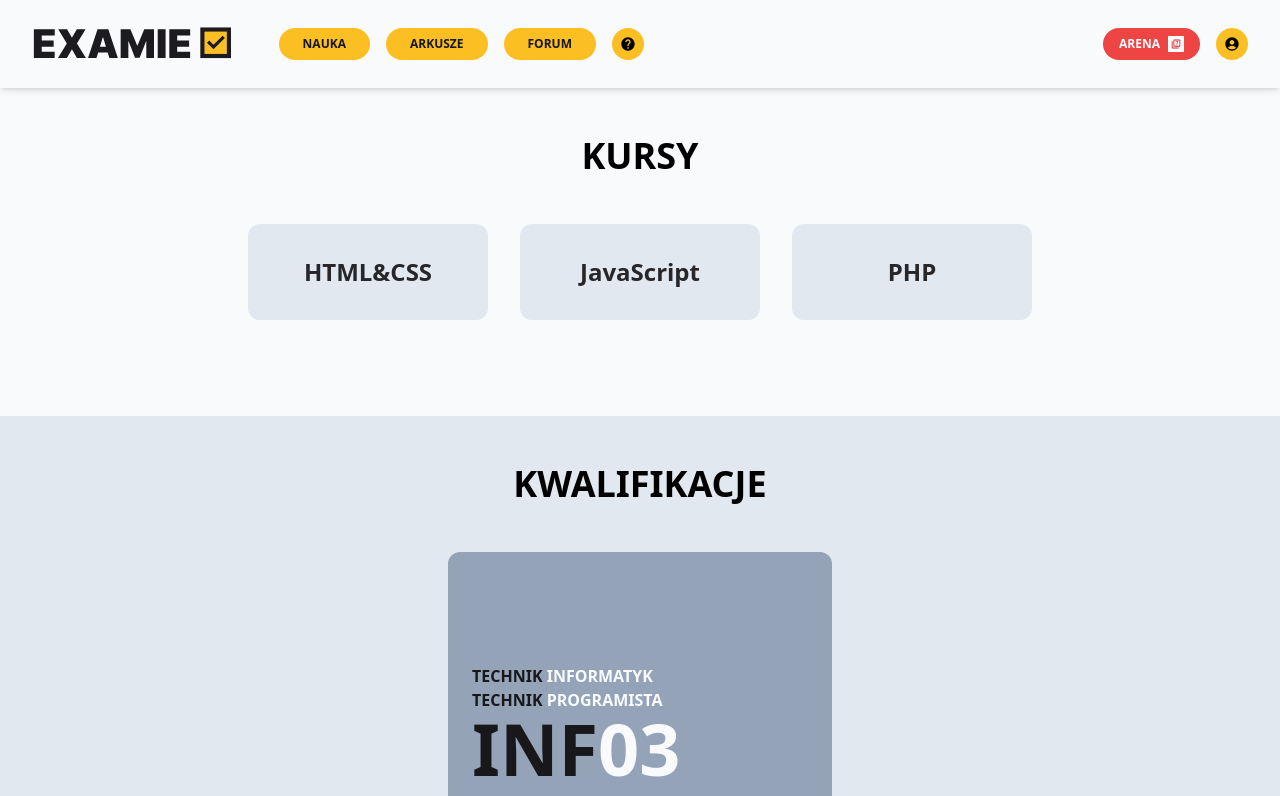
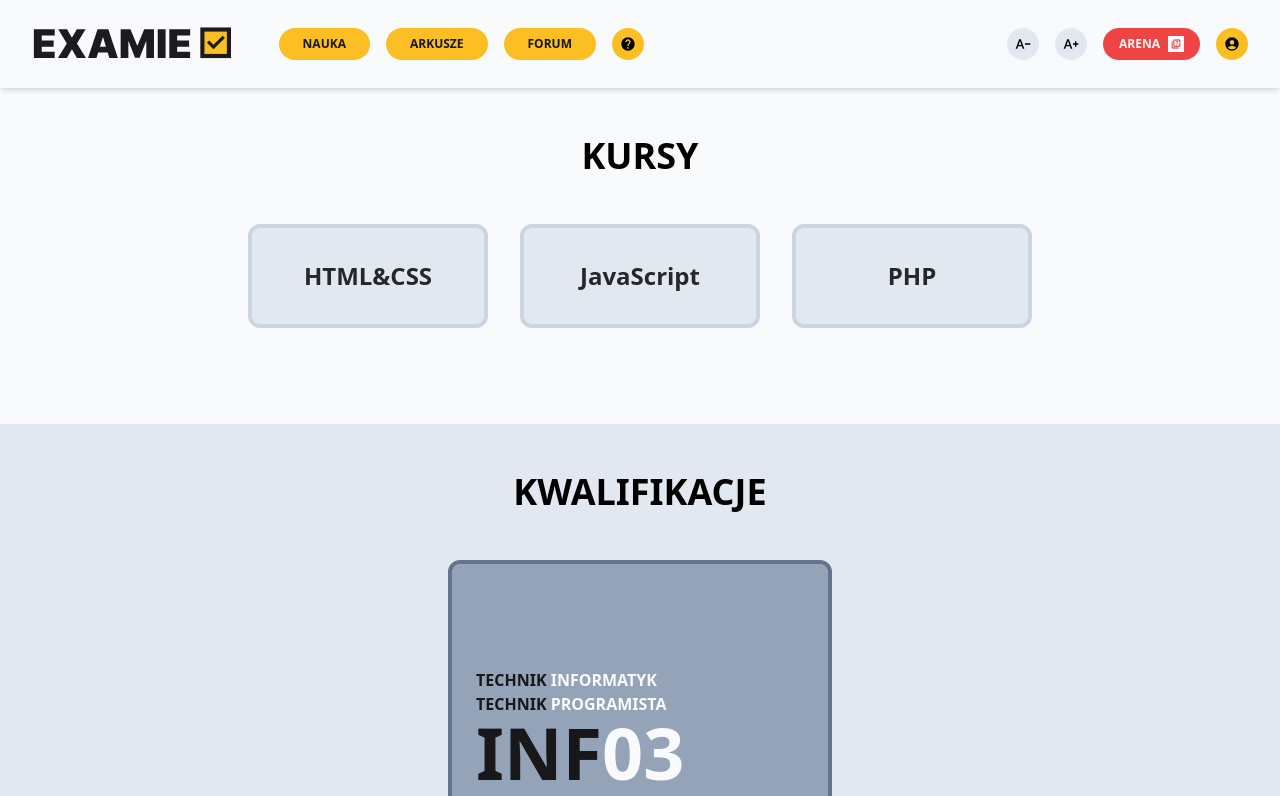
Before and after one commit to Kolumna/Examie, a React (Vite) app: page /learning in a window 1280 px wide. Shown: the top 796 px of the page. Built offline with nearby package versions, Linux system fonts and the light colour scheme.

Commit message:
visual fixes

```diff
--- a/src/components/Kafel.jsx
+++ b/src/components/Kafel.jsx
@@ -4,7 +4,7 @@ import { Link } from "react-router-dom";
 export default function Kafel(props) {
   const className = props.className
     ? props.className
-    : "bg-slate-400 p-6 h-64 w-96 rounded-xl flex flex-col justify-end";
+    : "bg-slate-400 p-6 h-64 w-96 rounded-xl flex flex-col justify-end border-slate-500";
 
   return (
     <>
@@ -12,7 +12,7 @@ export default function Kafel(props) {
         <div
           className={`p-6 ${
             !props.active ? "justify-between" : "justify-end"
-          } h-64 w-96 hover:bg-amber-400 items-start transition-all duration-200 rounded-xl flex flex-col ${className}`}
+          } h-64 w-96 hover:bg-amber-400 border-4 hover:border-amber-400 items-start transition-all duration-200 rounded-xl flex flex-col ${className}`}
         >
           {!props.active && (
             <span className="font-black flex items-center gap-2 text-slate-50 bg-orange-500 p-1 px-2 rounded-lg">
--- a/src/components/elements/course/fields/CodeField.jsx
+++ b/src/components/elements/course/fields/CodeField.jsx
@@ -21,7 +21,7 @@ const CodeField = (props) => {
           borderRadius: 10,
           fontSize: 24,
           padding: 20,
-          border: "2px solid #e2e8f0",
+          border: "4px solid #e2e8f0",
         }}
       >
         {props.value}
--- a/src/components/elements/course/fields/ImportantField.jsx
+++ b/src/components/elements/course/fields/ImportantField.jsx
@@ -3,7 +3,7 @@ import { MdInfo } from "react-icons/md";
 const ImportantField = (props) => {
   return (
     <p
-      className="text-2xl flex gap-5 items-center p-5 py-8 bg-slate-200 rounded-xl font-bold"
+      className="text-2xl flex gap-5 border-4 border-slate-300 items-center p-5 bg-slate-200 rounded-xl font-bold"
     >
       <span className="text-3xl">
         <MdInfo />
--- a/src/components/elements/home/Section.jsx
+++ b/src/components/elements/home/Section.jsx
@@ -19,13 +19,13 @@ export default function Section(props) {
                 kwalifikacje={[...kafel.kwalifikacje.name]}
                 inf={props.inf}
                 technik={props.technik}
-                className={kafel.color}
+                className={`${kafel.color} ${kafel.border}`}
                 active={kafel.active}
               />
             ))}
           {props.content && (
             <div className="text-4xl font-black flex justify-center w-full text-slate-500 p-12 pt-20">
-              <h1 className="bg-slate-50 p-4 rounded-2xl">{props.content}</h1>
+              <h1 className="bg-slate-400 p-4 px-8 text-slate-50 rounded-2xl">{props.content}</h1>
             </div>
           )}
         </div>
--- a/src/components/layouts/Header.jsx
+++ b/src/components/layouts/Header.jsx
@@ -1,6 +1,6 @@
 import { Link } from "react-router-dom";
 import examieLogo from "../../assets/svgs/logo2.svg";
-import { MdAccountCircle, MdHelp } from "react-icons/md";
+import { MdAccountCircle, MdHelp, MdTextDecrease, MdTextIncrease } from "react-icons/md";
 import arenaLogo from "../../assets/svgs/arenaLogo.svg";
 
 export default function Header() {
@@ -41,6 +41,8 @@ export default function Header() {
           </div>
         </div>
         <div className="items-center gap-4 hidden md:flex">
+          <button className="font-black bg-slate-200 w-8 h-8 rounded-full flex justify-center items-center"><MdTextDecrease/></button>
+          <button className="font-black bg-slate-200 w-8 h-8 rounded-full flex justify-center items-center"><MdTextIncrease/></button>
           <Link title="Examie arena" to="https://examie-arena.vercel.app/" target="_blank">
             <button className="bg-red-500 hover:bg-red-400 flex gap-2 transition-all duration-300 p-2 px-4 text-xs rounded-full text-slate-50 font-extrabold">
               ARENA
--- a/src/helpers/api.js
+++ b/src/helpers/api.js
@@ -3,24 +3,28 @@ export const egzaminyZawodowe = [
     nrKwalifikacji: "02",
     kwalifikacje: { name: ["INFORMATYK"] },
     color: "bg-zinc-400",
+    border: "border-zinc-500",
     active: false,
   },
   {
     nrKwalifikacji: "03",
     kwalifikacje: { name: ["INFORMATYK", "PROGRAMISTA"] },
     color: "bg-slate-400",
+    border: "border-slate-500",
     active: true,
   },
   {
     nrKwalifikacji: "04",
     kwalifikacje: { name: ["PROGRAMISTA"] },
     color: "bg-gray-400",
+    border: "border-gray-500",
     active: false,
   },
   {
     nrKwalifikacji: "05",
     kwalifikacje: { name: ["TEST"] },
     color: "bg-green-400",
+    border: "border-green-500",
     active: false,
   },
 ];
--- a/src/pages/learning/Course.jsx
+++ b/src/pages/learning/Course.jsx
@@ -109,6 +109,7 @@ function Course() {
 
   return (
     <section className="flex justify-between p-8 gap-12 pb-24">
+
       <section className="flex flex-col font-bold text-md w-72">
         <ul className="bg-slate-200 pr-4 py-4 rounded-lg text-lg flex flex-col gap-2 sticky top-[120px]">
           {data.modules?.map((module) => {
@@ -248,7 +249,7 @@ function Course() {
                       }
                       className={`${
                         step === hash.split("#")[1]
-                          ? "bg-slate-200"
+                          ? "bg-slate-200 border-slate-300"
                           : "hover:bg-slate-100"
                       } p-2 px-4 cursor-pointer rounded-lg font-bold w-full`}
                       to={`#${step.split(" ").join("-")}`}
@@ -265,7 +266,7 @@ function Course() {
                       }
                       className={`${
                         step === hash.split("#")[1]
-                          ? "bg-slate-200"
+                          ? "bg-slate-200 border-slate-300"
                           : "hover:bg-slate-100"
                       } p-2 px-4 cursor-pointer rounded-lg font-bold w-full`}
                       to={`#${step}`}
--- a/src/pages/learning/Learning.jsx
+++ b/src/pages/learning/Learning.jsx
@@ -27,7 +27,7 @@ function Learning() {
           {!loading &&
             data.map((el) => (
               <Link
-                className="bg-slate-200 hover:bg-amber-400 btn-anim p-8 w-60 flex justify-center items-center text-2xl rounded-xl text-zinc-800 font-bold"
+                className="bg-slate-200 border-4 border-slate-300 hover:bg-amber-400 hover:border-amber-400 btn-anim p-8 w-60 flex justify-center items-center text-2xl rounded-xl text-zinc-800 font-bold"
                 key={el.name}
                 to={`${pathname}/${el.name.toLowerCase()}`}
               >
@@ -49,7 +49,7 @@ function Learning() {
                     kwalifikacje={[...kafel.kwalifikacje.name]}
                     inf
                     technik
-                    className={kafel.color}
+                    className={`${kafel.color} ${kafel.border}`}
                     active
                   />
                 )
```
